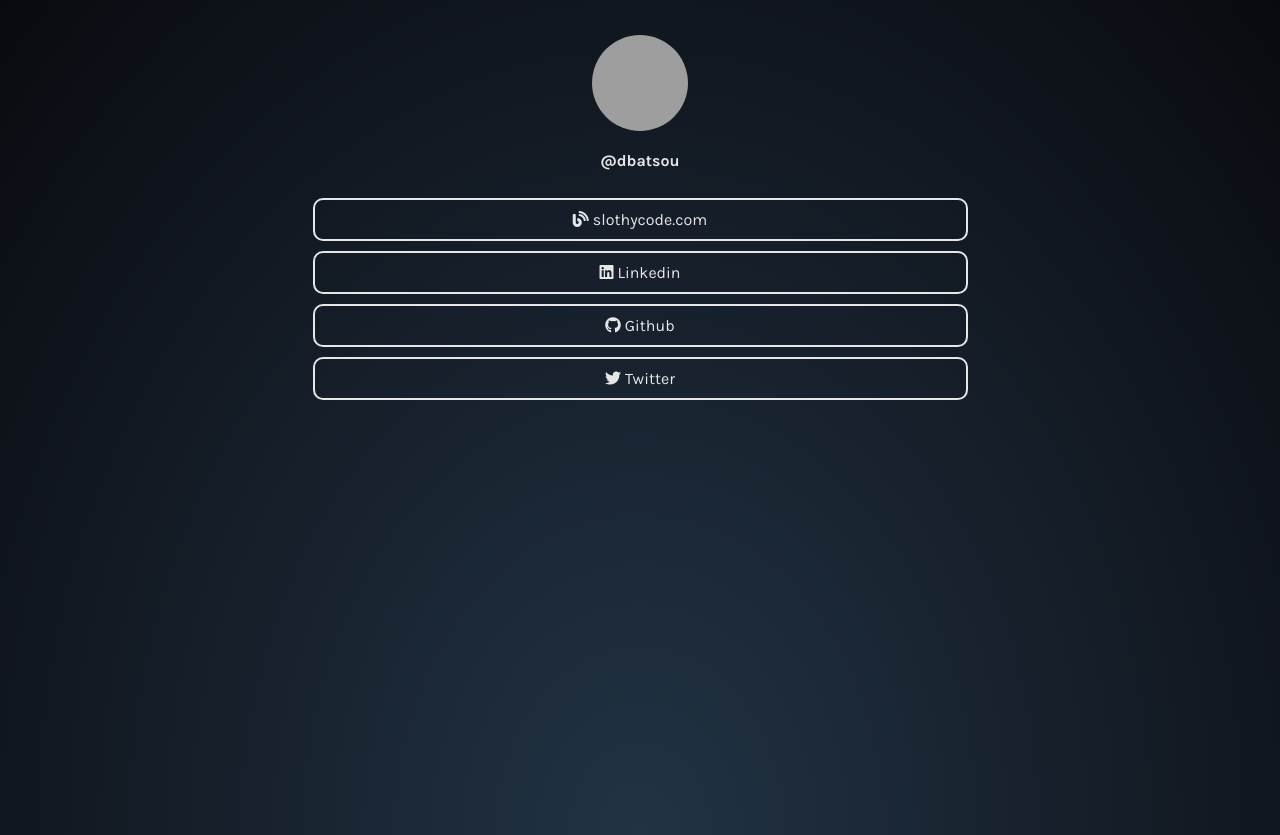
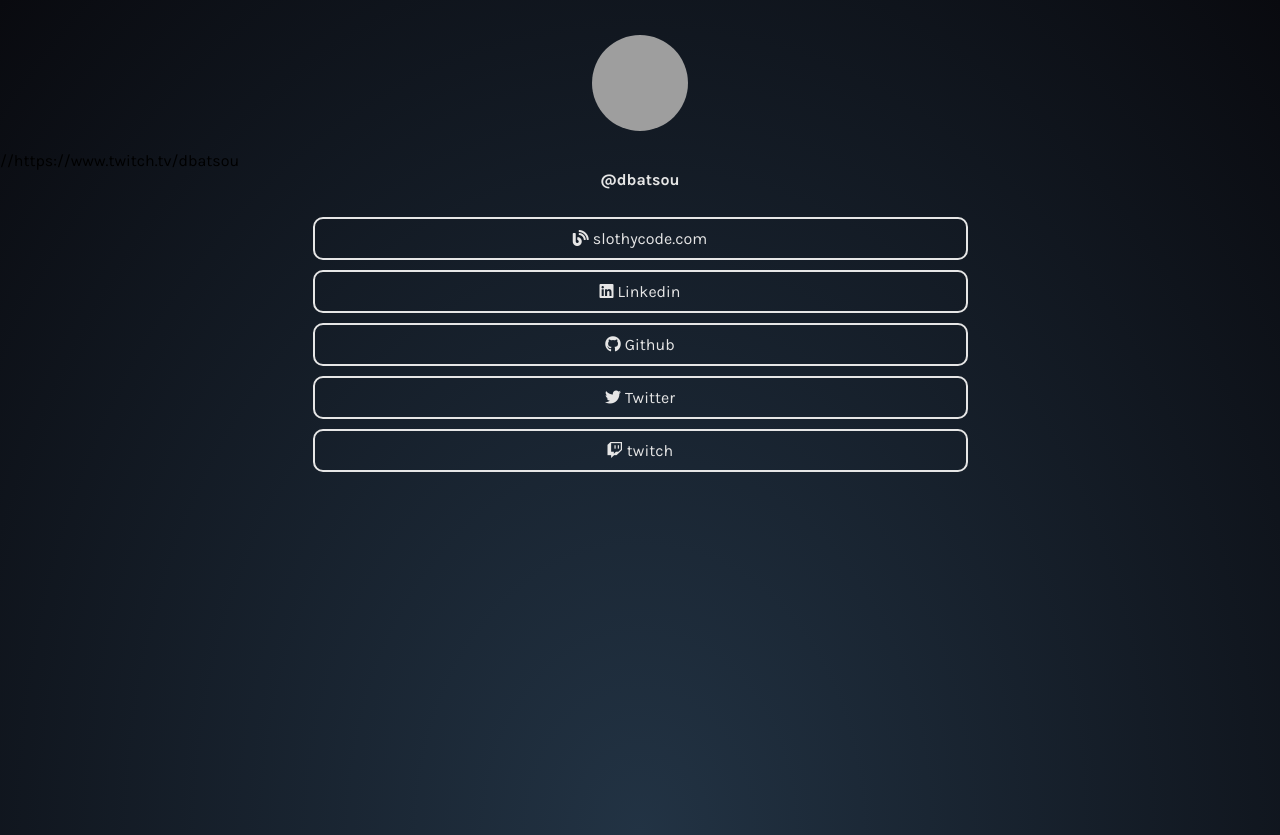
Before and after one commit to dbatsou/dbatsou.github.io, a plain HTML site: page index.html in a window 1280 px wide. Drawn offline with Linux system fonts and the light colour scheme; grey boxes are pictures that could not be loaded.

Commit message:
add twitch link

```diff
--- a/index.html
+++ b/index.html
@@ -36,6 +36,7 @@
         </div>
       </div>
     </div>
+    //https://www.twitch.tv/dbatsou
 
     <div id="userName">
       @dbatsou
@@ -54,6 +55,9 @@
       <a class="link" href="https://twitter.com/dbatsou" target="_blank">
         <i class="fab fa-twitter">&nbsp;</i>Twitter
       </a>
+      <a class="link" href="https://twitter.com/dbatsou" target="_blank">
+        <i class="fab fa-twitch">&nbsp;</i>twitch
+      </a>
     </div>
 
     <div id="hashtag">
```
